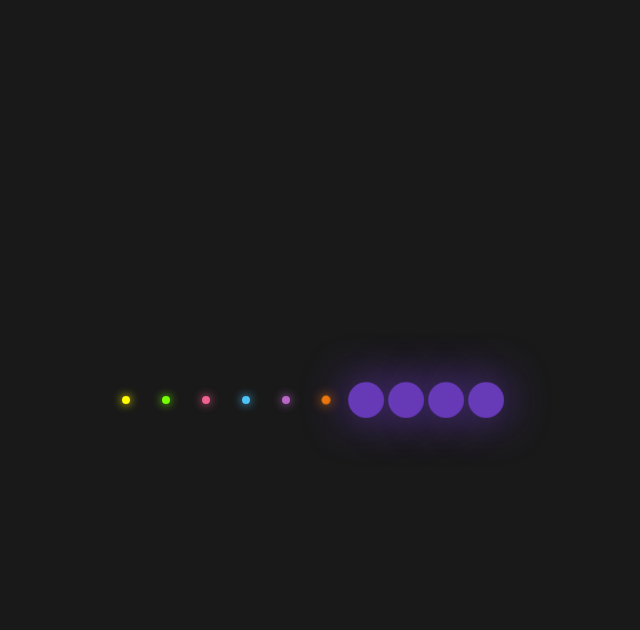
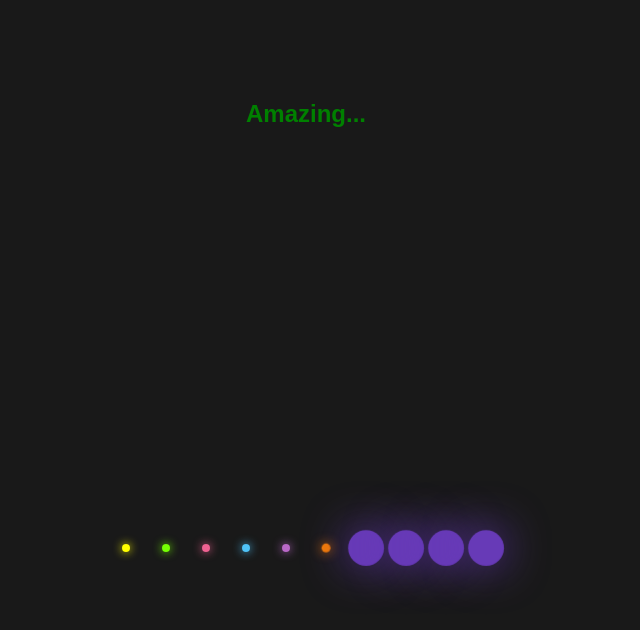
Before and after one commit to BillRodrigo1994/my-first-repo, a plain HTML site: page index.html in a window 1280 px wide. Shown: the whole page, without its empty margins (334-974 px from the left). Drawn offline with Linux system fonts and the light colour scheme.

Commit message:
added header

```diff
--- a/index.html
+++ b/index.html
@@ -7,6 +7,8 @@
   <title>Glowing Dots</title>
 </head>
 <body>
+  <div>
+    <h2>Amazing...</h2>
     <ul>
       <li></li>
       <li></li>
@@ -19,5 +21,6 @@
       <li></li>
       <li></li>
     </ul>
+  </div>
 </body>
 </html>
--- a/styles.css
+++ b/styles.css
@@ -7,8 +7,8 @@ body {
 
 h2 {
   text-align: center;
-  color: white;
-  margin-top: 70px;
+  color: green;
+  margin-top: 100px;
 }
 
 ul {
```
Lines whose indentation alone changed are shown as unchanged.
